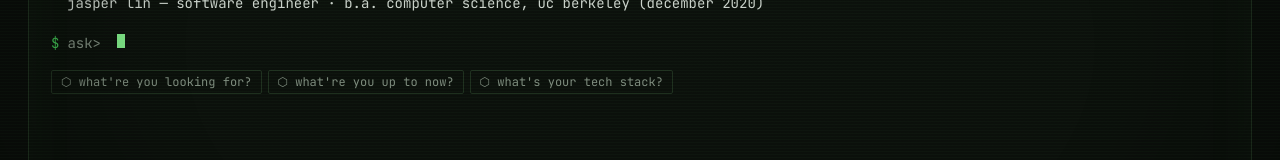
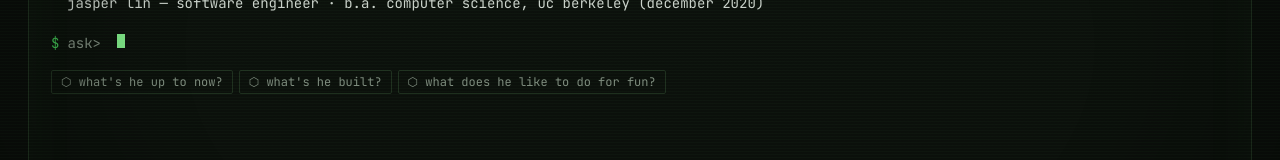
Before and after one commit to jasperlin110/cheerleader, a React (Vite) app in the folder cheerleader-ui/: page / in a window 1280 px wide. Shown: the part 354-514 px from the top of the page. Built offline with nearby package versions, Linux system fonts and the light colour scheme; no server answers.

Commit message:
update chips

```diff
--- a/cheerleader-ui/src/App.tsx
+++ b/cheerleader-ui/src/App.tsx
@@ -1,7 +1,7 @@
 import "./App.css";
 import { Fragment, KeyboardEvent, useCallback, useEffect, useRef, useState } from "react";
 
-const BASE_URL     = import.meta.env.VITE_API_URL     ?? "http://localhost:8000";
+const BASE_URL     = import.meta.env.VITE_API_URL      ?? "http://localhost:8000";
 const LINKEDIN_URL = import.meta.env.VITE_LINKEDIN_URL ?? "https://www.linkedin.com/in/jasperlin110/";
 const GITHUB_URL   = import.meta.env.VITE_GITHUB_URL   ?? "https://github.com/jasperlin110/cheerleader";
 const RESUME_URL   = import.meta.env.VITE_RESUME_URL   ?? "https://drive.google.com/file/d/1ptXrV8il4yFkWTXGcKfMJKBhIjI_eNFn/view?usp=sharing";
@@ -9,7 +9,7 @@ const RESUME_URL   = import.meta.env.VITE_RESUME_URL   ?? "https://drive.google.
 const CHARS_PER_SECOND = 350;
 const MAX_QUESTIONS = 10;
 
-const CHIPS = ["what're you looking for?", "what're you up to now?", "what's your tech stack?"];
+const CHIPS = ["what's he up to now?", "what's he built?", "what does he like to do for fun?"];
 
 const ASCII_HEADER = String.raw`     _    _    ____  ____  _____ ____    _     ___ _   _
     | |  / \  / ___||  _ \| ____|  _ \  | |   |_ _| \ | |
```
